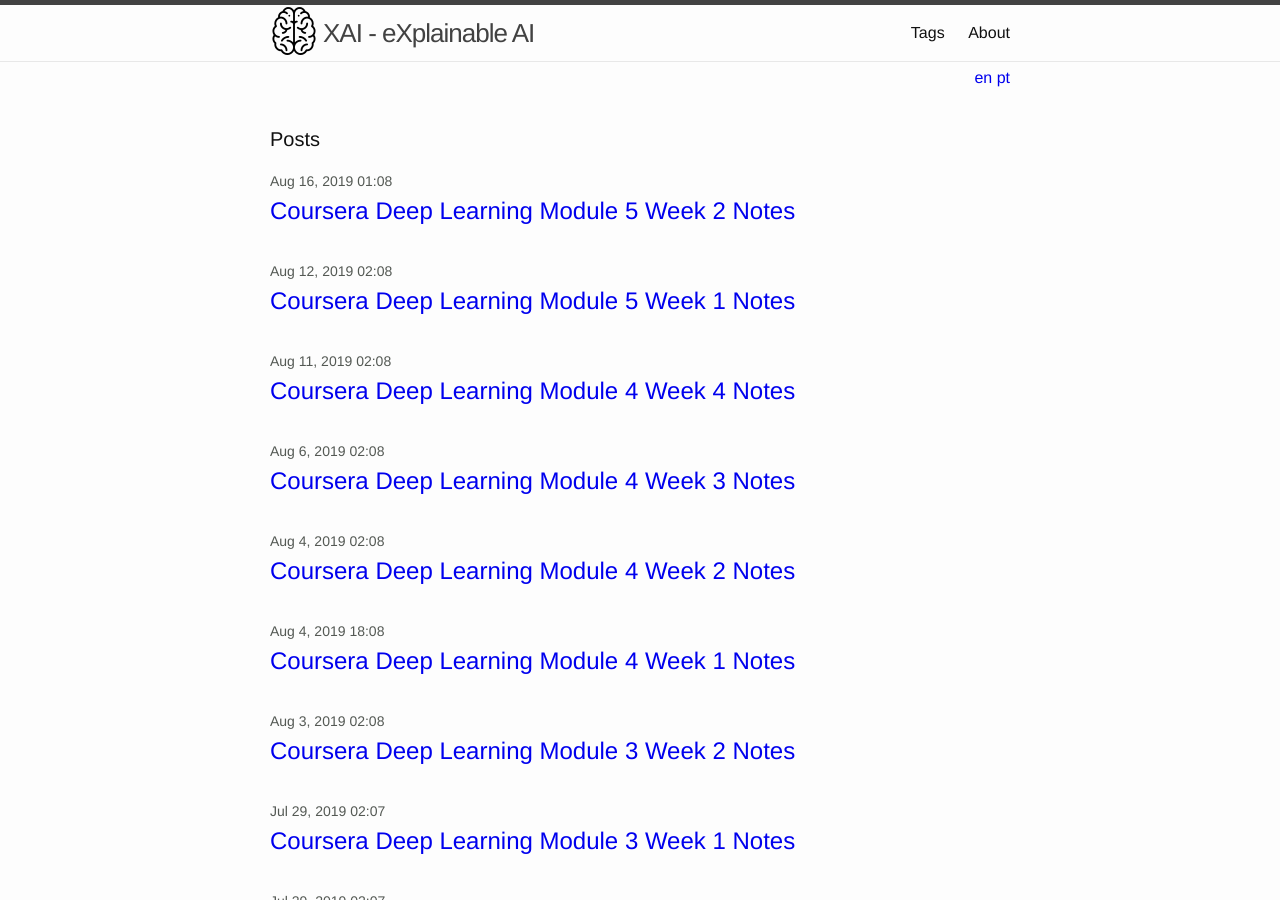
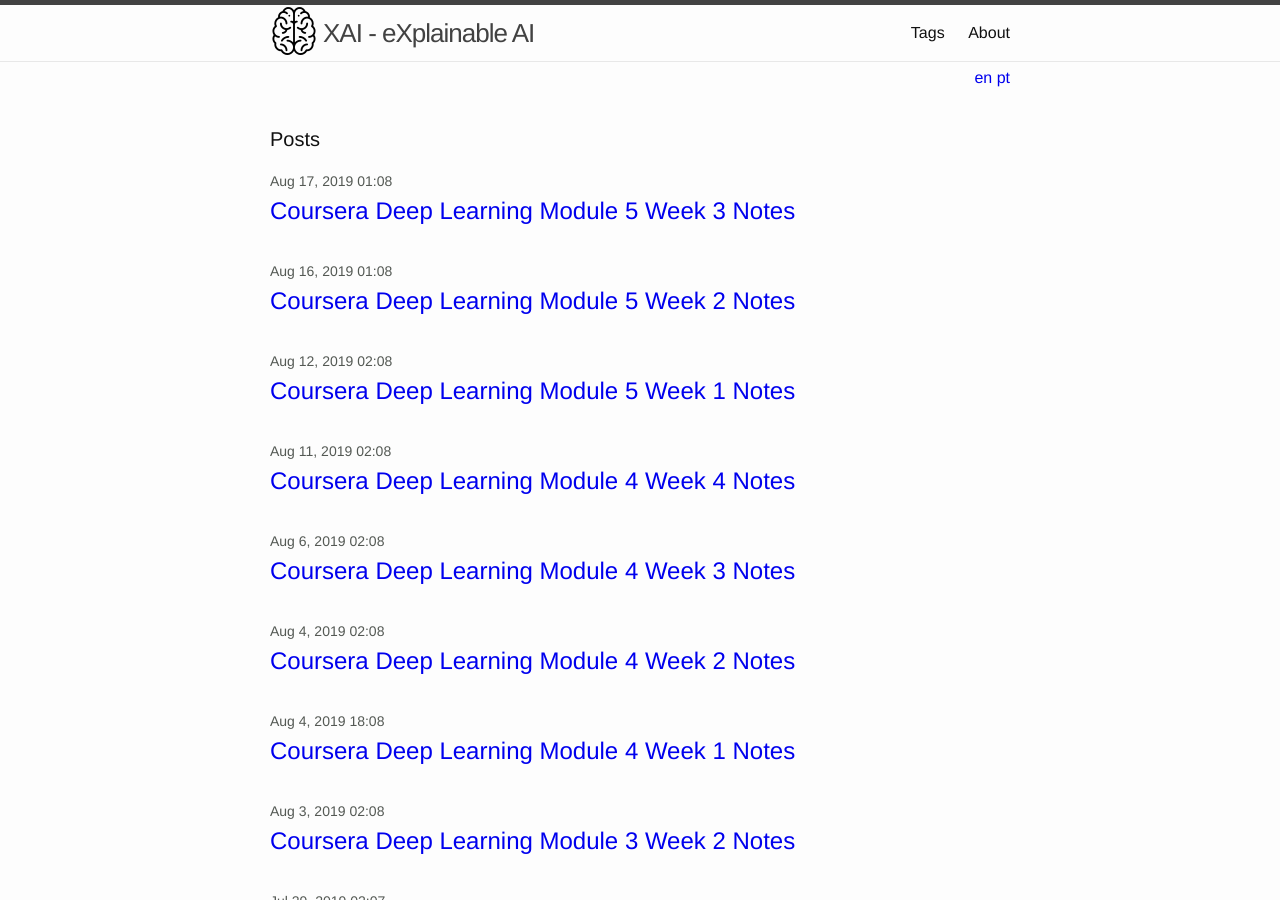
Before and after one commit to marcossilva/marcossilva.github.io, a Jekyll site: the page built from index-en.html, in a window 1280 px wide and 900 px high. Built offline with Jekyll 4.4.1, drawn with Linux system fonts in a browser that asks for light colours; some of the changed lines change nothing that is shown.

Commit message:
M5W3 Ended

```diff
--- a/_posts/en/2019-08-15-coursera-deep-learning-module-5-week-2.md
+++ b/_posts/en/2019-08-15-coursera-deep-learning-module-5-week-2.md
@@ -24,7 +24,8 @@ MathJax.Hub.Config({
 </script>
 <script src='https://cdnjs.cloudflare.com/ajax/libs/mathjax/2.7.5/latest.js?config=TeX-MML-AM_CHTML' async></script>
 
-{% include prevnext.html prev="/en/2019/08/12/coursera-deep-learning-module-5-week-1.html"  %}
+{% include prevnext.html prev="/en/2019/08/12/coursera-deep-learning-module-5-week-1.html"
+next="/en/2019/08/17/coursera-deep-learning-module-5-week-3.html" %}
 ## Word Representation
 
 One hot vectors works well for small vocabularies and with words that have no strong correlation with any other. Word embeddings allows the dimensions of the representations used in the words to be much denser and to represent these relations better.
@@ -177,4 +178,5 @@ Which of these statements are correct? Check all that apply.
 * [ ] $m_1$ << $m_2$
 
 
-{% include prevnext.html prev="/en/2019/08/12/coursera-deep-learning-module-5-week-1.html"  %}
+{% include prevnext.html prev="/en/2019/08/12/coursera-deep-learning-module-5-week-1.html"
+next="/en/2019/08/17/coursera-deep-learning-module-5-week-3.html" %}
--- /dev/null
+++ b/_posts/en/2019-08-17-coursera-deep-learning-module-5-week-3.md
@@ -0,0 +1,208 @@
+---
+layout: post
+title:  "Coursera Deep Learning Module 5 Week 3 Notes"
+ref: coursera-deep-learning-5-3
+lang: en
+categories: en
+tags: deep-learning lecture-notes coursera
+datePublished: 2019-08-17T01:54:00-03:00
+dateModified: 2019-08-17T01:54:00-03:00
+description: Notes of the fifth Coursera module, week 2 in the deeplearning.ai specialization
+image: /assets/course5.jpeg
+---
+
+{% include figure.html filename="course5" extension="jpeg" alt="logo of deeplearning.ai neural networks course" title="Neural Network Deeplearning.ai Logo" caption="Recurrent Neural Network" width="50%" %}
+
+<style type="text/css">
+	div.code-highlited-mod{font-family:monospace;font-size: 15px;border: 1px solid #e8e8e8;border-radius: 3px;background-color: #eef;padding: 8px 12px;overflow-x: auto;}
+</style>
+<script type="text/x-mathjax-config">
+MathJax.Hub.Config({
+  tex2jax: {inlineMath: [['$','$'], ['\\(','\\)']]},
+  displayAlign: "left"
+});
+</script>
+<script src='https://cdnjs.cloudflare.com/ajax/libs/mathjax/2.7.5/latest.js?config=TeX-MML-AM_CHTML' async></script>
+
+{% include prevnext.html prev="/en/2019/08/15/coursera-deep-learning-module-5-week-2.html"  %}
+## Basic Models
+
+### Sequence to Sequence Models
+
+**Machine Translation**: Let a network encoder which encode a given sentence in one language be the input of a decoder network which outputs the sentence in a different language.
+
+Paper: {% include link.html href="https://arxiv.org/pdf/1409.3215" title="Sequence to Sequence Learning with Neural Networks 2015 by Ilya Sutskever, Oriol Vinyals, Quoc V. Le"%}
+
+Paper: {% include link.html href="https://arxiv.org/pdf/1406.1078" title="Learning Phrase Representations using RNN Encoder-Decoder for Statistical Machine Translation 2014 by Kyunghyun Cho, Bart van Merrienboer, Caglar Gulcehre, Dzmitry Bahdanau, Fethi Bougares, Holger Schwenk, Yoshua Bengio"%}
+
+
+The same approach can be used for **image captioning**. The image can be convolved through a known convolution model and any intermediary representation can be used as input for the decoder to output a text sequence, the caption.
+
+Paper: {% include link.html href="https://arxiv.org/pdf/1412.6632" title="Deep Captioning with Multimodal Recurrent Neural Networks (m-RNN) 2014 by Junhua Mao, Wei Xu, Yi Yang, Jiang Wang, Zhiheng Huang, Alan Yuille"%}
+
+Paper: {% include link.html href="https://arxiv.org/pdf/1411.4555" title="Show and Tell: A Neural Image Caption Generator 2014 by Oriol Vinyals, Alexander Toshev, Samy Bengio, Dumitru Erhan"%}
+
+Paper: {% include link.html href="https://arxiv.org/pdf/1412.2306" title="Deep Visual-Semantic Alignments for Generating Image Descriptions 2014 by Andrej Karpathy, Li Fei-Fei"%}
+
+## Picking the most likely sentence
+
+Greedy search might seems like a good option but actually it doesn't usually help maximizing the output probability. If for each word we simply try to maximize $P(\hat{y}^{\<1\>} \| x)$ for the first word and then $P(\hat{y}^{\<1\>}, \hat{y}^{\<2\>} \| x)$ for the second word and so on we easily fall on some more common structures of the language that might not have been the best choice. To illustrate let's take a model that is translating from the French "Jane visite l'Afrique en setembre" to English.
+
+1. "Jane is visiting Africa in September" looks like a good translation and is the most natural one
+2. "Jane is going to be visiting Africa in September" would be a possible output for greedy search because given that $P($Jane is going$\| x) > P($Jane is visiting$ \| x)$ simply because it's more common to have sentences with the structure "is going".
+
+## Beam Search
+
+On each step where the greedy algorithm would only consider the highest probability of $P(\hat{y}^{\<1\>} \| x)$ the Beam Search considers B options. For our example let's take B as 3.
+
+On the second step of the Beam Search for each one of the 3 first selected output words it would then calculate the highest probability of $P(\hat{y}^{\<1\>}, \hat{y}^{\<2\>} \| x) = P(\hat{y}^{\<1\>}\| x)P(\hat{y}^{\<2\>}\| x, \hat{y}^{\<1\>})$, that means that the probability of the pair is conditioned to the probability of the first times the probability of the second given the first. In a scenario with 10k words as output we would have to evaluate B\*10k = 30k, in our example. On the evaluation it's only necessary to instantiate B separated networks to process each one of the previous maximized sequence. From all these pairs we again take the B pairs that maximize the probability and then keep repeating the algorithm.
+
+## Refinements to Beam Search
+Given that the probabilities being multiplied are always numbers smaller than 1 we can easily fall into the problem of underflow. To avoid that we maximize the summation of log probabilities as we can see below. As the log is a strictly monotonic increasing function it's guaranteed to converge together.
+
+1. $argmax \prod_{t=1}^{T_y} P(\hat{y}^{\<t\>} \|x, \hat{y}^{\<1\>}, ..., \hat{y}^{\<t-1\>})$
+2. $argmax \sum_{y=1}^{T_y} log P(\hat{y}^{\<t\>}\|x, \hat{y}^{\<1\>}, ..., \hat{y}^{\<t-1\>})$
+
+As the multiplications over large sequences tend to go on the maximum probability tends to get smaller so the function tends to prefer shorter sentences unnaturally. To contour that we can add a normalizing factor as below:
+
+$\frac{1}{T_y^{\alpha}} argmax \sum_{y=1}^{T_y} log P(\hat{y}^{\<t\>}\|x, \hat{y}^{\<1\>}, ..., \hat{y}^{\<t-1\>})$
+
+Where $\alpha$ is a hyperparameter as $\alpha \in [0, 1]$ where on $\alpha = 0$ we would have no normalization and on $\alpha = 1$ we would have normalization by the lenght of the sentence. Setting $\alpha = 0.7$ allows for something in between.
+
+How do you choose the width of your beam search? As B increases so does your computational processing. Large B guarantee better results but is much slower. Small B has worse results but works much faster. The B necessary depends on the application, the computational resources available and the amount of time available.
+
+Unlike exact search algorithms like BFS (Breadth First Search) or DFS(Depth First Search), Beam Search runs faster but is not guaranteed to find exact maximum for $argmax P(y\|x)$.
+
+## Error analysis in beam search
+Given the expected response $y^{\*}$ and the given output by the beam search algorithm $\hat{y}$ we would like to know how they correlate. We would like to inspect how $P(y^{\*} \| x)$ correlates to $P(\hat{y} \| x)$. There are two possible options:
+
+1. $P(y^{\*} \| x) > P(\hat{y} \| x)$. What does this mean? It means that the Beam Search algorithm chose $\hat{y}$ even though $y^{\*}$ attains higher $P(y^{\*} \| x)$. That means we should look into the Beam Search, probably increasing the width could have some benefits on allowing the algorithm to find $\hat{y}$.
+
+2. $P(y^{\*} \| x) < P(\hat{y} \| x)$. What does this mean? It means that the RNN model chose to give more relevance to the selected sequence, $\hat{y}$, even though $y^{\*}$ is the desired output. That means we should look into the RNN model.
+
+If any normalization is being used it should be the metric being evaluated instead of the Ps.
+
+Given the scenario above it's possible to carry on error analysis on the dev set which didn't obtain the desired output and achieve an intuition of the problem source, either the Beam Search or the RNN model.
+
+## Bleu Score
+
+One of the challenges of machine translation is that, given a French sentence, there could be multiple English translations that are equally good translations of that French sentence. So how do you evaluate a machine translation system if there are multiple equally good answers? The most commonly used approach is the BLEU score. BLEU stands for Bilingual Evaluation Understanding.
+
+* French sentence: Le chat est sur le tapis
+* Reference 1: The cat is on the mat
+* Reference 2: There is a cat on the mat
+* MT Output: the the the the the the the
+* Precision: 7/7 (does the word appear in any reference? / total number of words)
+* Modified Precision: 2/7 (max(sum(does the word appear in any reference?), total number of times the given word appears in the references) / total number of words)
+
+This strategy also works on bigrams, trigrams or n-grams as desired using the same main idea. We can see the formalized idea below:
+
+$ P_n = \frac{\sum_{ngrams \in \hat{y}} CountClip(ngrams)}{\sum_{ngrams \in \hat{y}} Count(ngrams)}$
+
+The combined BLEU score is $BP * exp(\frac{1}{4} \sum_{n=1}^{4} P_n)$ where the BP stands for Brevity Penalty.
+
+$$BP=\begin{cases}
+  \displaystyle 1 \text{ if MT_output_length > reference_output_length } \\
+  \displaystyle exp(1 - \text{MT_output_length} / \text{reference_output_length}) \text{ otherwise}
+\end{cases}$$
+
+Paper: {% include link.html href="https://www.aclweb.org/anthology/P02-1040" title="BLEU: a Method for Automatic Evaluation of Machine Translation 2014 by Kishore Papineni, Salim Roukos, Todd Ward, and Wei-Jing Zhu"%}
+
+## Attention model intuition
+Given a very long sentence, in a generic encoder-decoder model, we're asking the model to encode all the sentence into the vector to than ask it to be completely unrolled on the decoder model. But it seem counterintuitive to think a human would do that: read a whole sentence in on language and then regurgitate it in the other language. Instead a human would translate it partially always going back to the input sentence as reference.
+
+Given the RNN outputs on each time step an attention model is added on top of that to process a context vector. The context vector tries to answer: how much important is this information in the given step? And so it combines the intermediary context vectors and outputs the predicted word.
+
+Paper: {% include link.html href="https://arxiv.org/pdf/1409.0473" title="Neural Machine Translation by Jointly Learning to Align and Translate 2014 by Dzmitry Bahdanau, Kyunghyun Cho, Yoshua Bengio"%}
+
+## Attention model
+{% include figure.html filename="attention" extension="png" %}
+
+The sum of attentions in a given time step should be 1. Each $\alpha^{\<t, t^{\'}\>}$ defines the amount of attention in the time step t that should be give to a given output activation $a^{\<t^{\'}\>}$ generating the context vector $c^{\<t\>}$
+
+$a^{\<t^{\'}\>} = \frac{exp(e^{\<t, t^{\'}\>})}{\sum_{t^{\'} = 1}^{T_x} exp(^{\<t, t^{\'}\>})}$
+
+Visualizing the $a^{\<t, t^{\'}\>$ matrix can give some insights of how the sequences are being aligned well. It's pretty common to see in working models even language inversions that are not rpesent in one language but are in another.
+
+Another situation that the the attention model can be beneficial is the date normalization problem whereas there are many different dates inputs and there's an urge to normalize them to a single pattern.
+
+Paper: {% include link.html href="https://arxiv.org/pdf/1502.03044" title="Show, Attend and Tell: Neural Image Caption Generation with Visual Attention 2015 by Kelvin Xu, Jimmy Ba, Ryan Kiros, Kyunghyun Cho, Aaron Courville, Ruslan Salakhutdinov, Richard Zemel, Yoshua Bengio"%}
+
+## Speech Recognition
+
+What is the speech recognition problem? You're given an audio clip, x, and your job is to automatically find a text transcript, y. With end-to-end deep learning we're able to realize that interpretable/hand-designed features as phonemes are not necessary.
+
+### CTC cost for speech recognition
+
+Collapse repeated characters not separated by the 'blank' character
+
+Paper: {% include link.html href="https://www.cs.toronto.edu/~graves/icml_2006.pdf" title="Connectionist Temporal Classification: Labelling Unsegmented
+Sequence Data with Recurrent Neural Networks 2006 by Alex Graves, Santiago Fernandez, Faustino Gomez, Jurgen Schmidhuber"%}
+
+## Trigger Word Detection
+
+Given an audio clip input and a trigger word we would like that the output of the network was 0 if no trigger words was said and 1 if the trigger word was said. As this creates a very imbalanced dataset we can use a hack and insert 1s after the detected one to reduce the imbalance of the data.
+
+## Quiz
+1.Consider using this encoder-decoder model for machine translation. This model is a “conditional language model” in the sense that the encoder portion (shown in green) is modeling the probability of the input sentence xx.
+* [X] True
+* [ ] False
+
+2.In beam search, if you increase the beam width BB, which of the following would you expect to be true? Check all that apply.
+* [X] Beam search will run more slowly.
+* [X] Beam search will use up more memory.
+* [X] Beam search will generally find better solutions (i.e. do a better job maximizing P(y∣x))
+* [ ] Beam search will converge after fewer steps.
+
+3.In machine translation, if we carry out beam search without using sentence normalization, the algorithm will tend to output overly short translations.
+* [X] True
+* [ ] False
+
+4.Suppose you are building a speech recognition system, which uses an RNN model to map from audio clip xx to a text transcript yy. Your algorithm uses beam search to try to find the value of yy that maximizes P(y∣x). On a dev set example, given an input audio clip, your algorithm outputs the transcript y^= “I’m building an A Eye system in Silly con Valley.”, whereas a human gives a much superior transcript y∗ = “I’m building an AI system in Silicon Valley.”
+
+According to your model,
+
+P(y^∣x)=1.09∗10−7
+P(y∗∣x)=7.21∗10−8
+Would you expect increasing the beam width B to help correct this example?
+* [X] No, because P(y∗∣x)≤P(y^∣x) indicates the error should be attributed to the RNN rather than to the search algorithm.
+* [ ] No, because P(y∗∣x)≤P(y^∣x) indicates the error should be attributed to the search algorithm rather than to the RNN.
+* [ ] Yes, because P(y∗∣x)≤P(y^∣x) indicates the error should be attributed to the RNN rather than to the search algorithm.
+* [ ] Yes, because P(y∗∣x)≤P(y^∣x) indicates the error should be attributed to the search algorithm rather than to the RNN.
+
+5.Continuing the example from Q4, suppose you work on your algorithm for a few more weeks, and now find that for the vast majority of examples on which your algorithm makes a mistake, P(y∗∣x)>P(y^∣x). This suggest you should focus your attention on improving the search algorithm.
+* [X] True
+* [ ] False
+
+6.Consider the attention model for machine translation.Further, here is the formula for $\alpha^{\<t, t^{\'}\>}$. Which of the following statements about $\alpha^{\<t, t^{\'}\>}$ are true? Check all that apply.
+* [X] We expect $\alpha^{\<t, t^{\'}\>}$ to be generally larger for values of a<t′> that are highly relevant to the value the network should output for $y^{\<t\>}$. (Note the indices in the superscripts.)
+* [ ] We expect $\alpha^{\<t, t^{\'}\>}$ to be generally larger for values of $a^{\<t\>}$ that are highly relevant to the value the network should output for y<t′>. (Note the indices in the superscripts.)
+* [ ] $\sum_t \alpha^{\<t, t^{\'}\>}=1$ (Note the summation is over tt.)
+* [X] $\sum_{t^{\'}} \alpha^{\<t, t^{\'}\>}=1$ (Note the summation is over t\'.)
+
+7.The network learns where to “pay attention” by learning the values e<t,t′>, which are computed using a small neural network:
+
+We can't replace $s^{\<t-1\>}$ with $s^{\<t\>}$ as an input to this neural network. This is because s^{\<t\>} depends on $\alpha^{\<t, t^{\'}\>}$ which in turn depends on $e^{\<t, t^{\'}\>}$; so at the time we need to evaluate this network, we haven’t computed $s^{\<t\>}$ yet.
+* [X] True
+* [ ] False
+
+8.Compared to the encoder-decoder model shown in Question 1 of this quiz (which does not use an attention mechanism), we expect the attention model to have the greatest advantage when:
+* [X] The input sequence length T_x is large.
+* [ ] The input sequence length T_x is small.
+
+9.Under the CTC model, identical repeated characters not separated by the “blank” character (\_) are collapsed. Under the CTC model, what does the following string collapse to?
+
+\_\_c\_oo\_o\_kk\_\_\_b\_ooooo\_\_oo\_\_kkk
+* [ ] cokbok
+* [X] cookbook
+* [ ] cook book
+* [ ] coookkboooooookkk
+
+10.In trigger word detection, $x^{\<t\>}$ is:
+* [X] Features of the audio (such as spectrogram features) at time t.
+* [ ] The t-th input word, represented as either a one-hot vector or a word embedding.
+* [ ] Whether the trigger word is being said at time t.
+* [ ] Whether someone has just finished saying the trigger word at time t.
+
+
+{% include prevnext.html prev="/en/2019/08/15/coursera-deep-learning-module-5-week-2.html"  %}
```
Also changed, not shown: assets/attention.png (added), assets/attention.webp (added).
